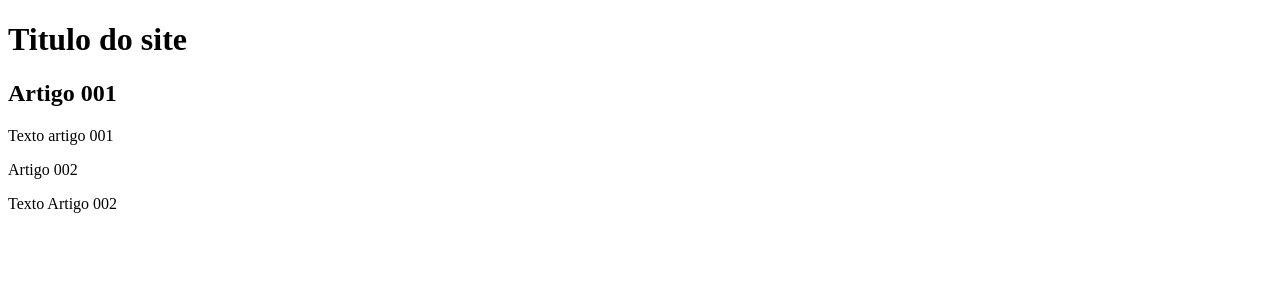
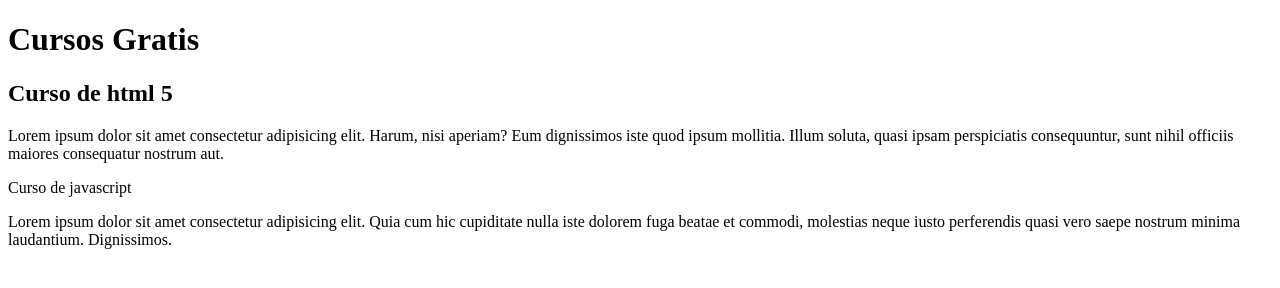
Before and after one commit to robloker2020/projeto-site, a plain HTML site: page index.html in a window 1280 px wide. Drawn offline with Linux system fonts and the light colour scheme.

Commit message:
Comecei a escrever o conteudo

```diff
--- a/index.html
+++ b/index.html
@@ -8,21 +8,21 @@
 <body>
     <main>
         <header>
-            <h1>Titulo do site</h1>
+            <h1>Cursos Gratis</h1>
         </header>
         <article>
             <h2>
-                Artigo 001
+                Curso de html 5
             </h2>
             <p>
-                Texto artigo 001
+                Lorem ipsum dolor sit amet consectetur adipisicing elit. Harum, nisi aperiam? Eum dignissimos iste quod ipsum mollitia. Illum soluta, quasi ipsam perspiciatis consequuntur, sunt nihil officiis maiores consequatur nostrum aut.
             </p>
         </article>
         <article>
-            Artigo 002
+            Curso de javascript
         </article>
         <p>
-            Texto Artigo 002
+            Lorem ipsum dolor sit amet consectetur adipisicing elit. Quia cum hic cupiditate nulla iste dolorem fuga beatae et commodi, molestias neque iusto perferendis quasi vero saepe nostrum minima laudantium. Dignissimos.
         </p>
     </main>
 </body>
```
